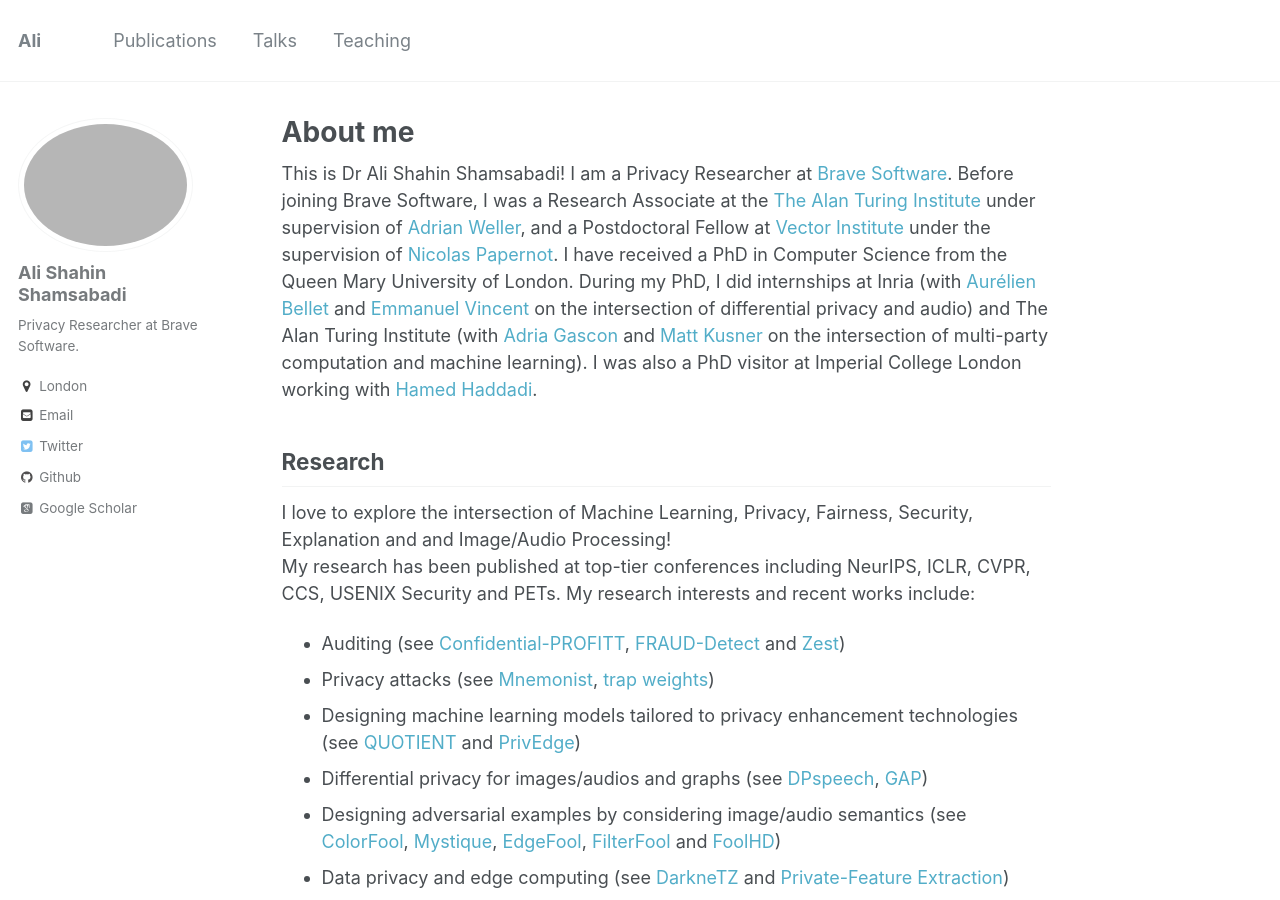
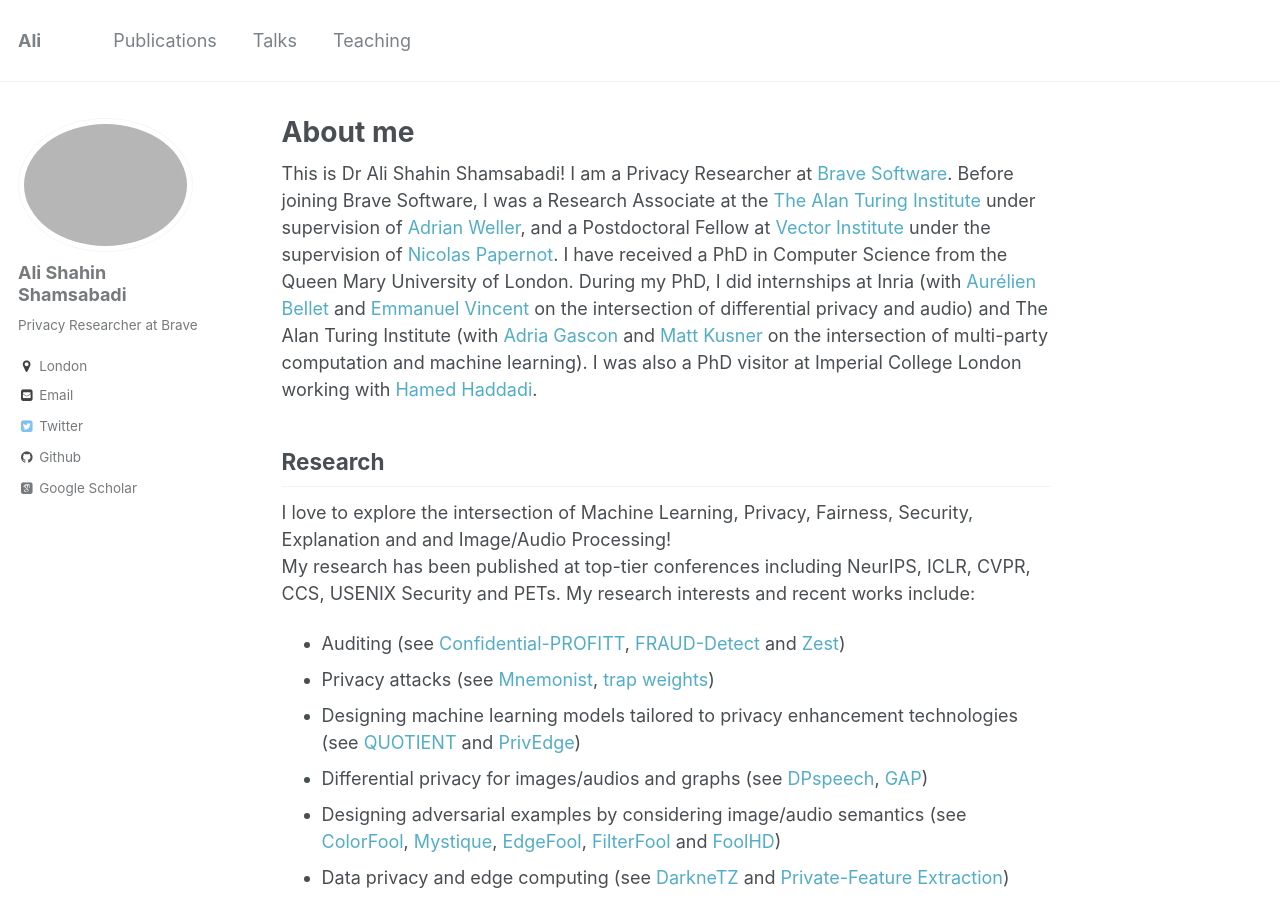
Before and after one commit to AliShahin/AliShahin.github.io, a Jekyll site: the page built from _pages/about.md, in a window 1280 px wide and 900 px high. Built offline with Jekyll 4.4.1, drawn with Linux system fonts in a browser that asks for light colours; some web fonts are replaced.

Commit message:
Update _config.yml

```diff
--- a/_config.yml
+++ b/_config.yml
@@ -10,7 +10,7 @@ locale                   : "en-US"
 title                    : "Ali"
 title_separator          : "-"
 name                     : &name "Dr Ali Shahin Shamsabadi"
-description              : &description "Research Associate"
+description              : &description "Privacy Researcher"
 url                      : https://AliShahin.github.io # the base hostname & protocol for your site e.g. "https://mmistakes.github.io"
 baseurl                  : "" # the subpath of your site, e.g. "/blog"
 repository               : "AliShahin.github.io.github.io"
@@ -80,7 +80,7 @@ analytics:
 author:
   name             : "Ali Shahin Shamsabadi"
   avatar           : "alishahin.JPG"
-  bio              : "Privacy Researcher at Brave Software."
+  bio              : "Privacy Researcher at Brave"
   location         : "London"
   employer         :
   googlescholar    : "https://scholar.google.com/citations?user=1kVnWYwAAAAJ&hl=en"
```
